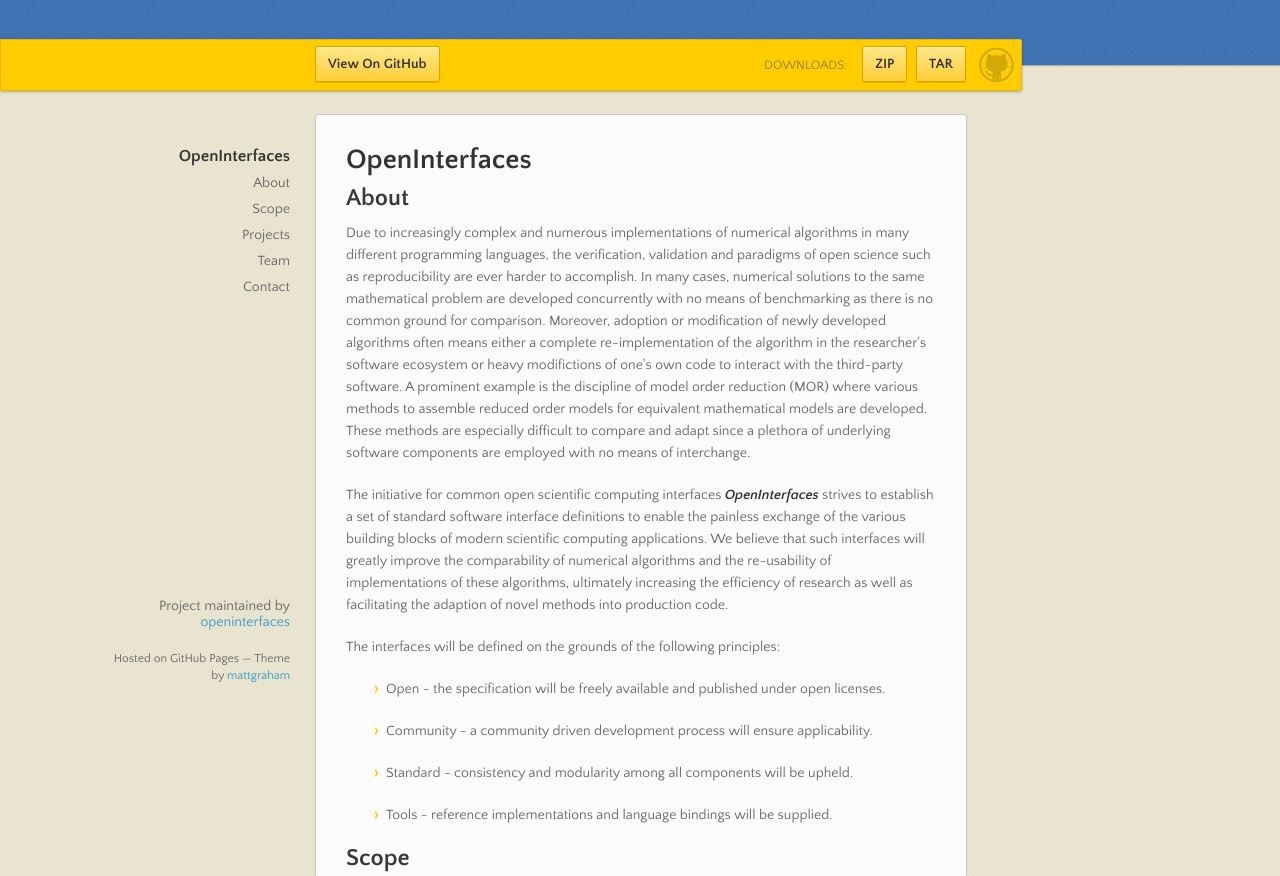
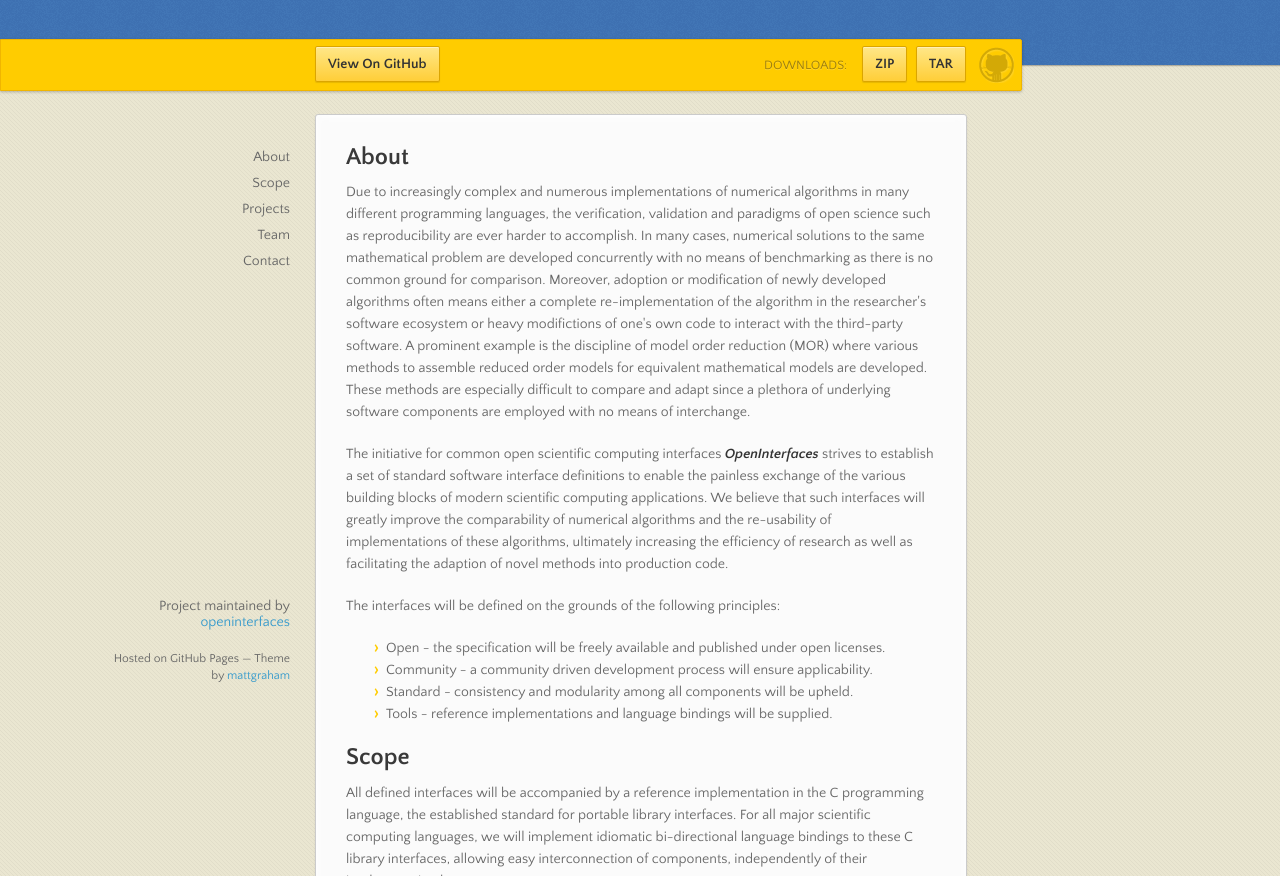
Before and after one commit to openinterfaces/core, a plain HTML site: page index.html in a window 1280 px wide. Shown: the part 76-952 px from the top of the page. Drawn offline with nearby package versions, Linux system fonts and the light colour scheme.

Commit message:
Create gh-pages branch via GitHub

```diff
--- a/index.html
+++ b/index.html
@@ -39,10 +39,7 @@
         <ul></ul>
       </nav>
       <section>
-        <h1>
-<a id="openinterfaces" class="anchor" href="#openinterfaces" aria-hidden="true"><span class="octicon octicon-link"></span></a>OpenInterfaces</h1>
-
-<h2>
+        <h2>
 <a id="about" class="anchor" href="#about" aria-hidden="true"><span class="octicon octicon-link"></span></a>About</h2>
 
 <p>Due to increasingly complex and numerous implementations of numerical algorithms in many different
@@ -66,10 +63,10 @@ facilitating the adaption of novel methods into production code.</p>
 <p>The interfaces will be defined on the grounds of the following principles:</p>
 
 <ul>
-<li><p>Open - the specification will be freely available and published under open licenses.</p></li>
-<li><p>Community - a community driven development process will ensure applicability.</p></li>
-<li><p>Standard - consistency and modularity among all components will be upheld.</p></li>
-<li><p>Tools - reference implementations and language bindings will be supplied.</p></li>
+<li>Open - the specification will be freely available and published under open licenses.</li>
+<li>Community - a community driven development process will ensure applicability.</li>
+<li>Standard - consistency and modularity among all components will be upheld.</li>
+<li>Tools - reference implementations and language bindings will be supplied.</li>
 </ul>
 
 <h2>
```
Also changed, not shown: params.json (+1 -1 lines).
